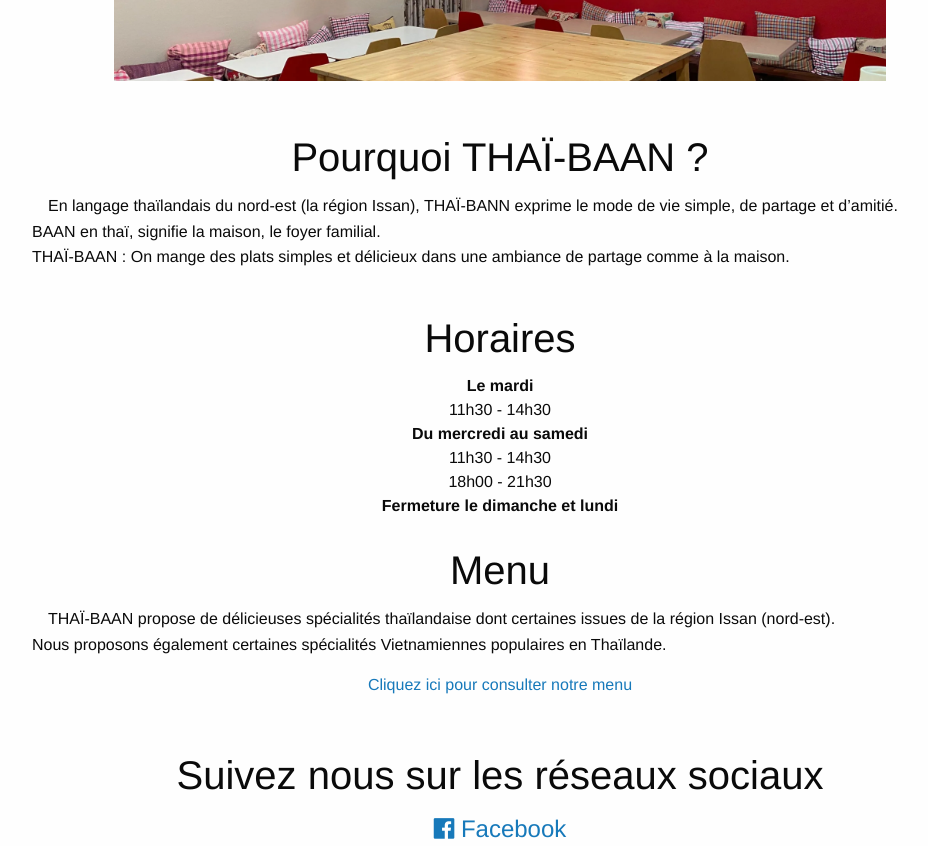
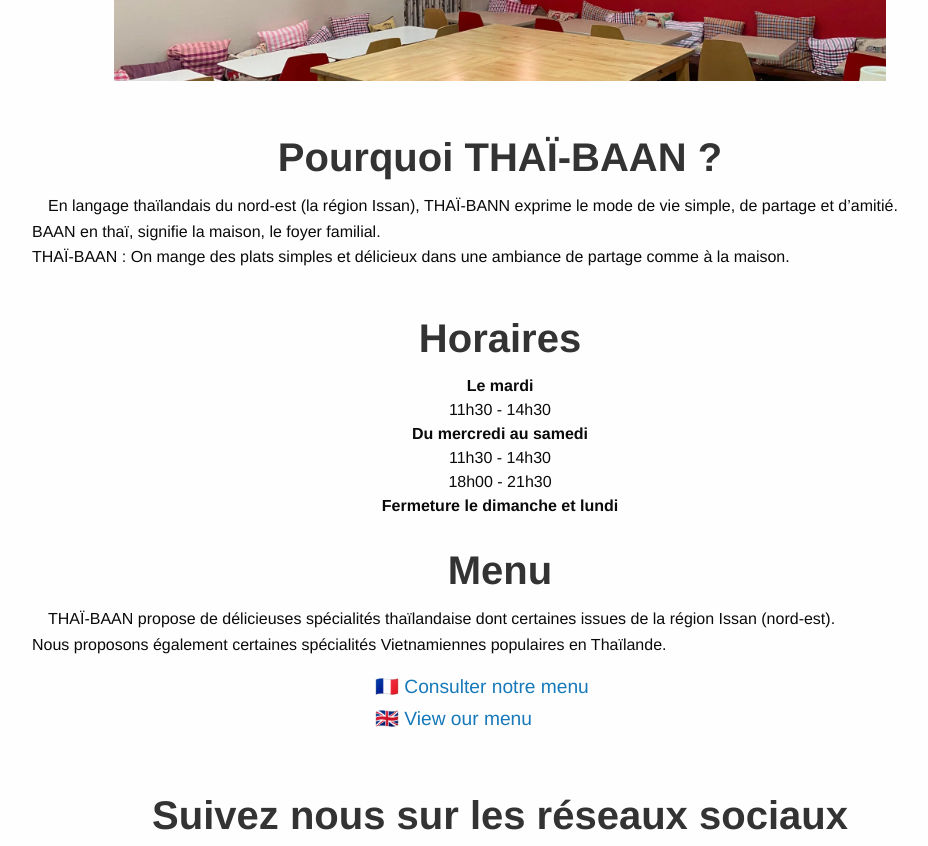
Before and after one commit to thai-baan/thai-baan.github.io, a website: page index.html in a window 1280 px wide. Shown: the part 700-1546 px from the top of the page, without its empty margins (140-1068 px from the left). Drawn offline with Linux system fonts and the light colour scheme.

Commit message:
Menus differents par langues

```diff
--- a/index.html
+++ b/index.html
@@ -102,16 +102,18 @@
       <br>
       <div class="grid-x grid-padding-x" >
         <div class="large-12 cell">
-          <h2 >Menu</h2>
+          <h2 id="menu">Menu</h2>
 
           <p>
             THAÏ-BAAN propose de délicieuses spécialités tha&iuml;landaise dont certaines issues de la région Issan (nord-est).<br>
              Nous proposons également certaines spécialités Vietnamiennes populaires en Tha&iuml;lande.
           <p>
-          <div  style="text-align: center;" >
-              <a href="/pdf/menu-thai-baan.pdf">Cliquez ici pour consulter notre menu</a>
+          <div class="menu-thai-baan" >
+              <a href="/pdf/menu-thai-baan-fr.pdf">&#127467;&#127479; Consulter notre menu</a>
           </div>
-
+          <div class="menu-thai-baan" >
+            <a href="/pdf/menu-thai-baan-en.pdf">&#127468;&#127463; View our menu</a>
+        </div>
 
         </div>
       </div>
--- a/scss/app.scss
+++ b/scss/app.scss
@@ -64,7 +64,11 @@
 @include motion-ui-transitions;
 @include motion-ui-animations;
 
-
+@media (max-aspect-ratio: 4/3) {
+    body {
+      padding-bottom: 60%;
+    }
+  }
 
 #imgResto {
     margin: auto;
@@ -92,4 +96,16 @@ p {
 
 h2 {
     text-align: center;
+    font-weight: bold;
+    color: #333;
 }
+
+.menu-thai-baan {
+  height: 2em;
+}
+.menu-thai-baan > a{
+  width: 250px;
+  font-size: 1.2em;
+  display: block;
+  margin: auto;
+}
```
Also changed, not shown: css/app.css, 2 other files.
